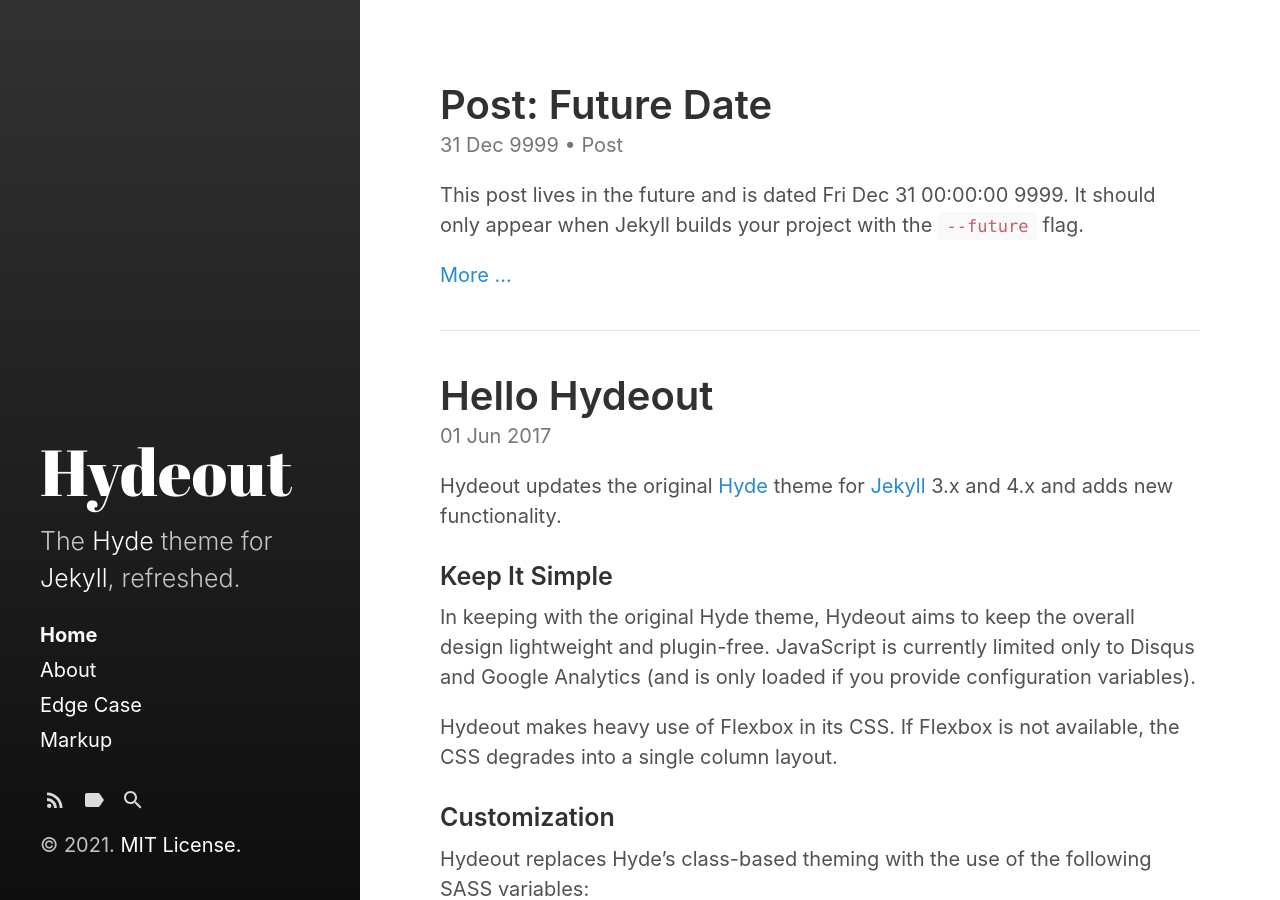
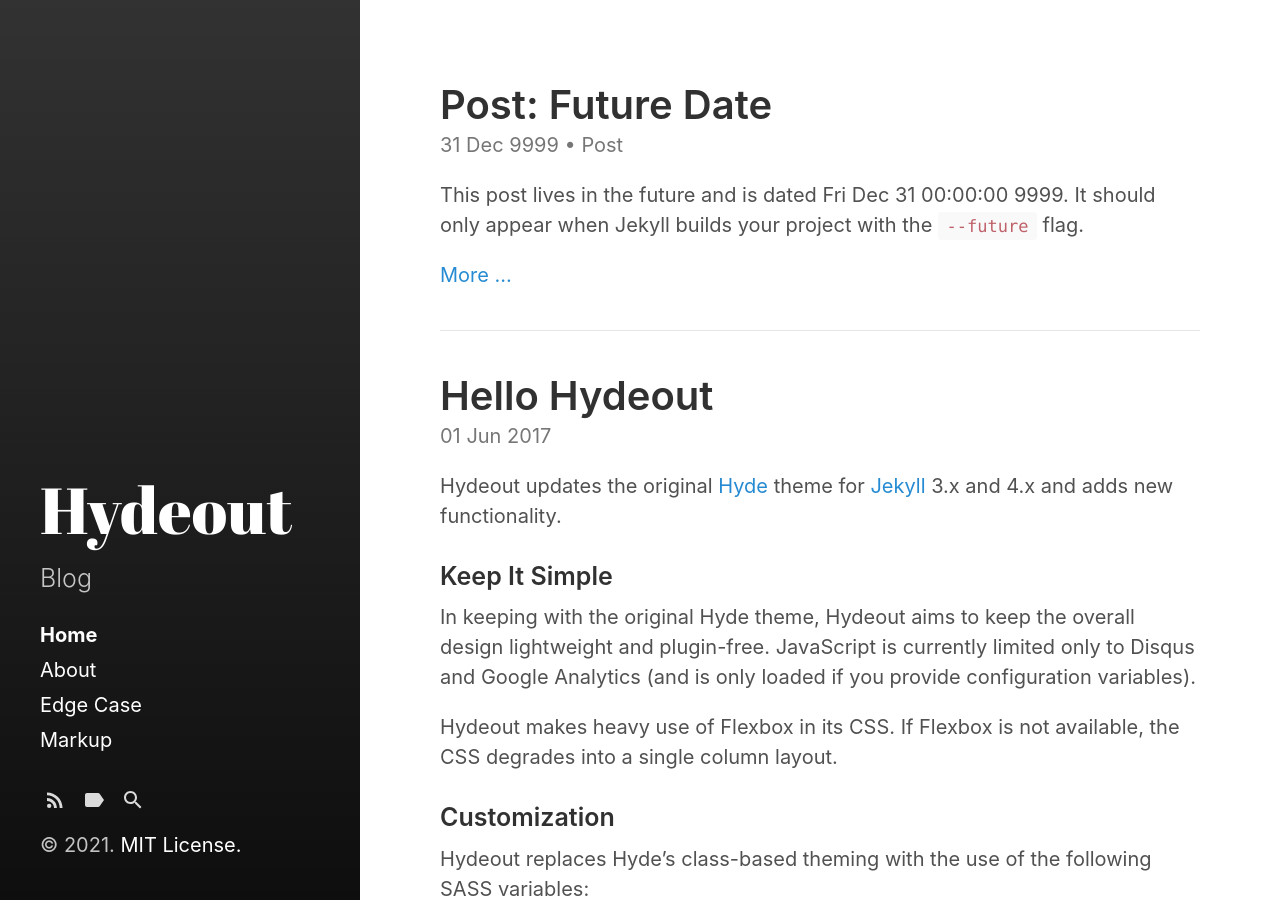
Before and after one commit to rkdfc93/rkdfc93.github.io, a Jekyll site: the page built from index.html, in a window 1280 px wide and 900 px high. Built offline with Jekyll 4.4.1, drawn with Linux system fonts in a browser that asks for light colours; the list of posts is cut into pages by our own code.

Commit message:
Update _config.yml

```diff
--- a/_config.yml
+++ b/_config.yml
@@ -5,7 +5,7 @@ highlighter:      rouge
 # Setup
 title:            Hydeout
 tagline:          'A Jekyll theme'
-description:      'The <a href="http://hyde.getpoole.com" target="_blank">Hyde</a> theme for <a href="http://jekyllrb.com" target="_blank">Jekyll</a>, refreshed.'
+description:      'Blog'
 url:              https://rkdfc93.github.io
 baseurl:          '/hydeout'
                   # the optional subpath of your site, e.g. "/blog"
@@ -15,7 +15,7 @@ baseurl:          '/hydeout'
                   # sidebar_blog_link below.
 
 author:
-  name:           'Andrew Fong'
+  name:           'rkdfc93'
   url:            https://twitter.com/fongandrewc
 
 paginate:         5
```
